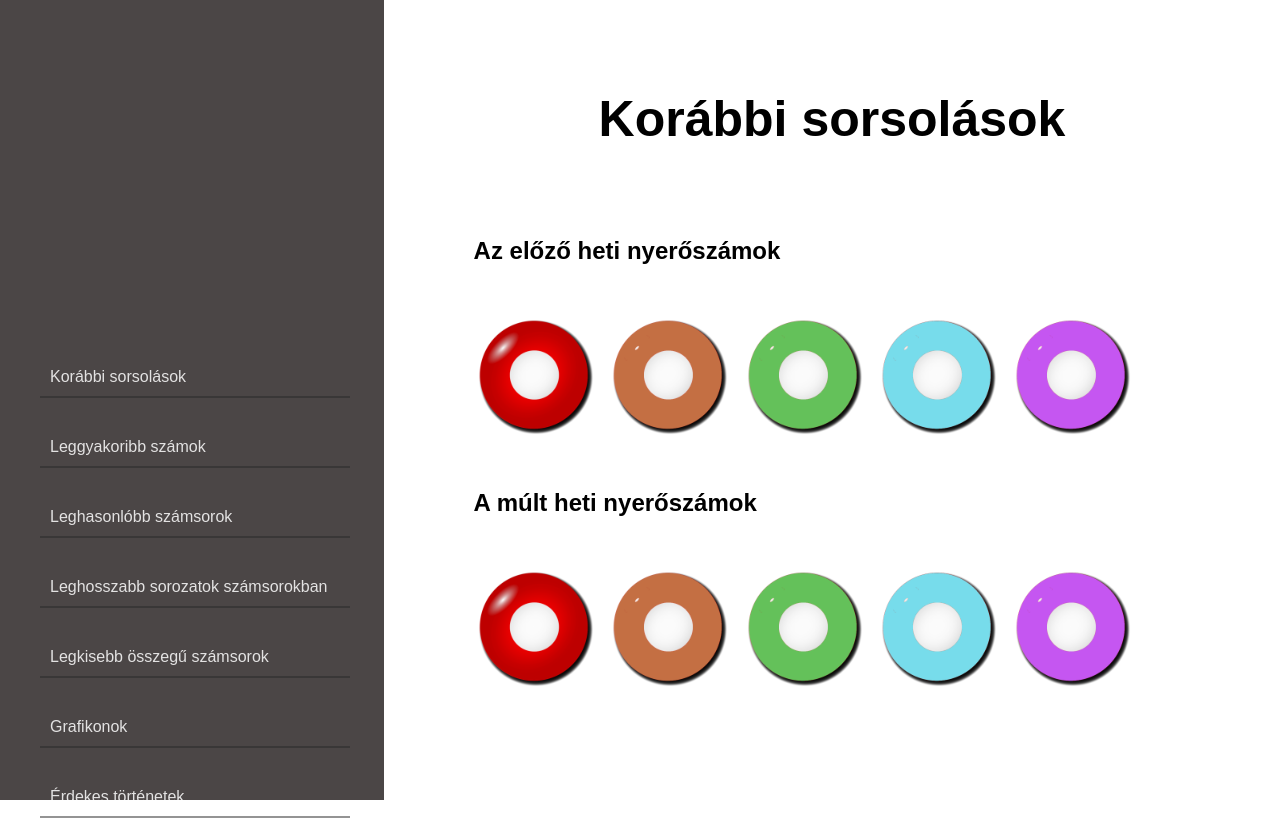
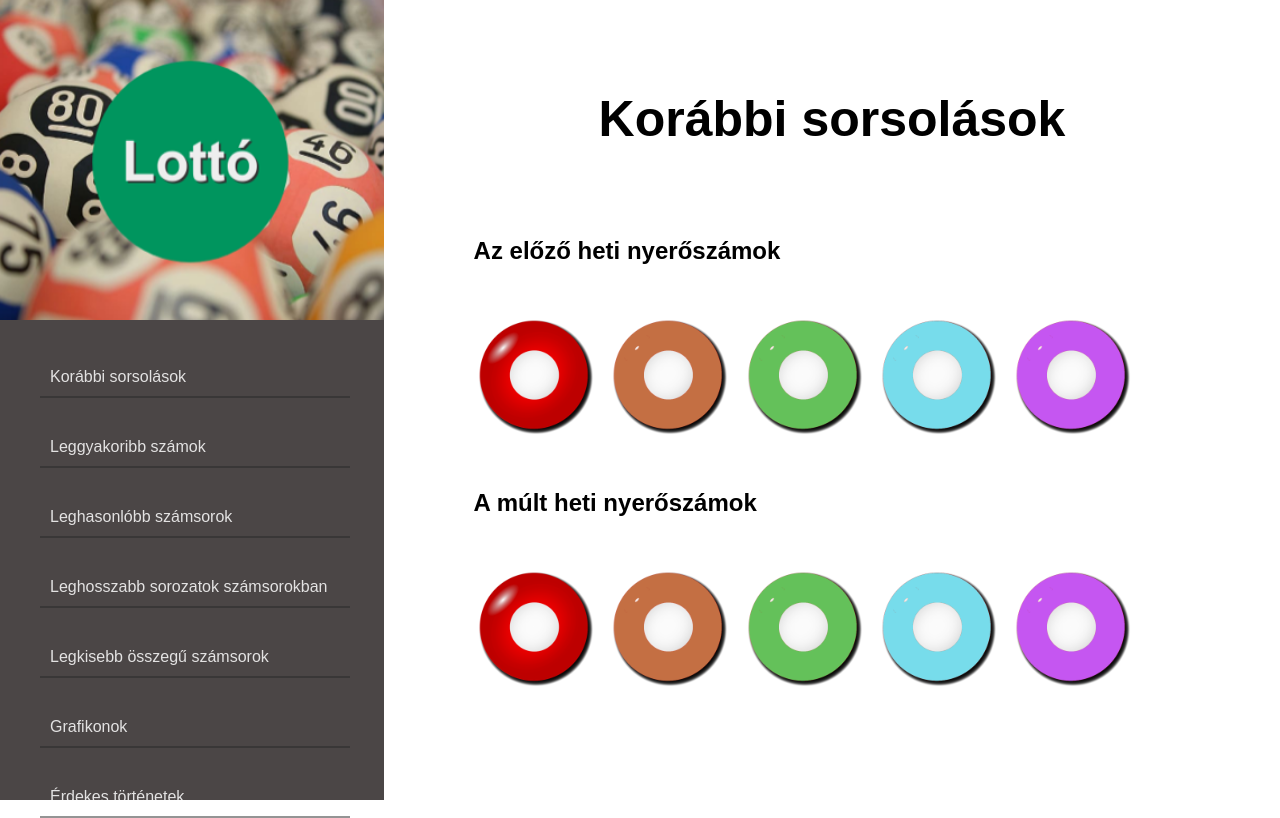
Before and after one commit to Korell0/IKTprojl, a plain HTML site: page templates/index.html in a window 1280 px wide. Drawn offline with Linux system fonts and the light colour scheme.

Commit message:
kepfixalas

```diff
--- a/templates/style.css
+++ b/templates/style.css
@@ -92,7 +92,7 @@ html,body{
     float: top;
     width: 100%;
     height: 40%;
-    background-image: url('kepek/indexkep.png');
+    background-image: url('/kepek/indexkep.png');
     background-repeat: no-repeat;
     background-size: 100% 100%;
 }
```
